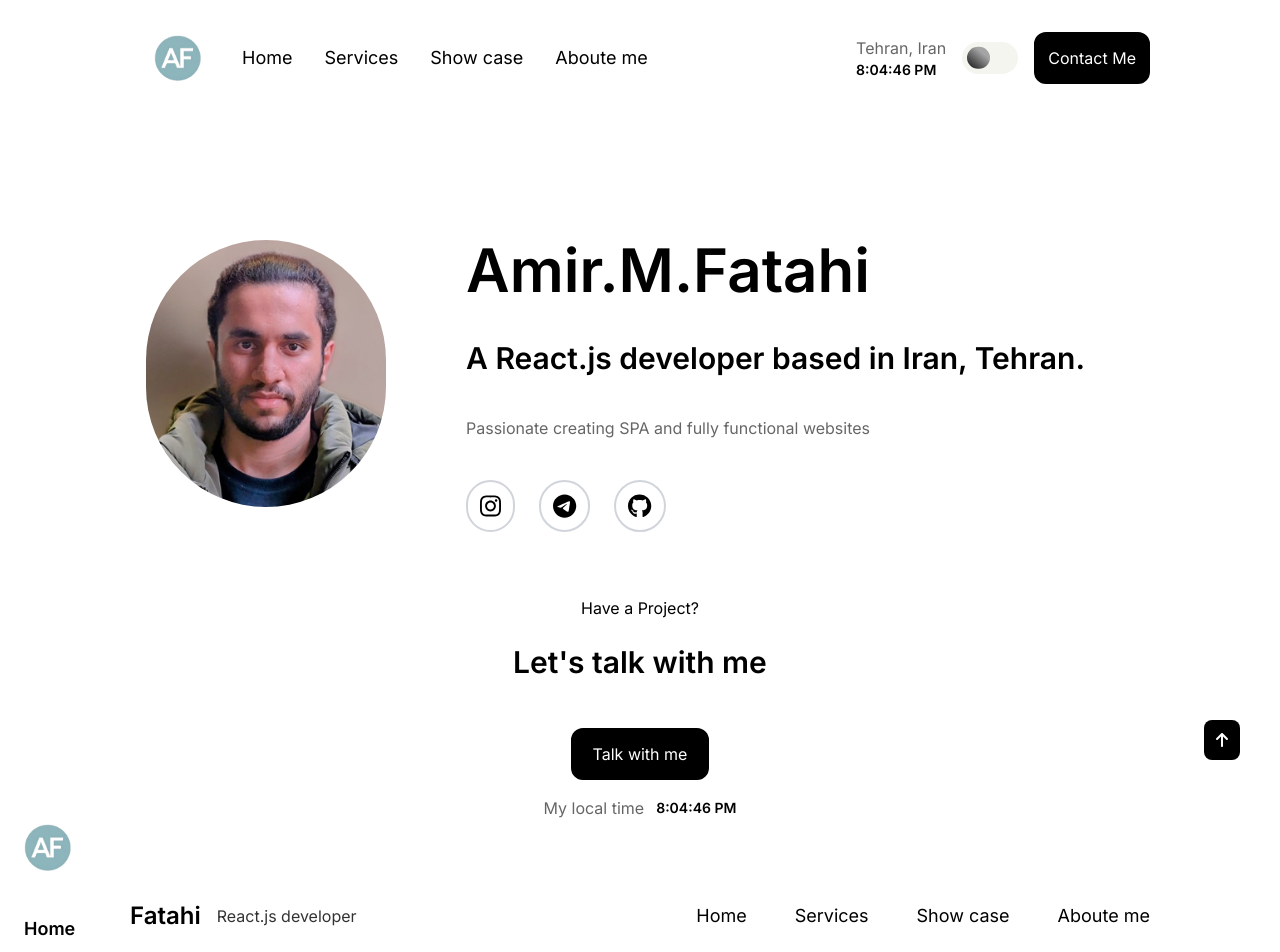
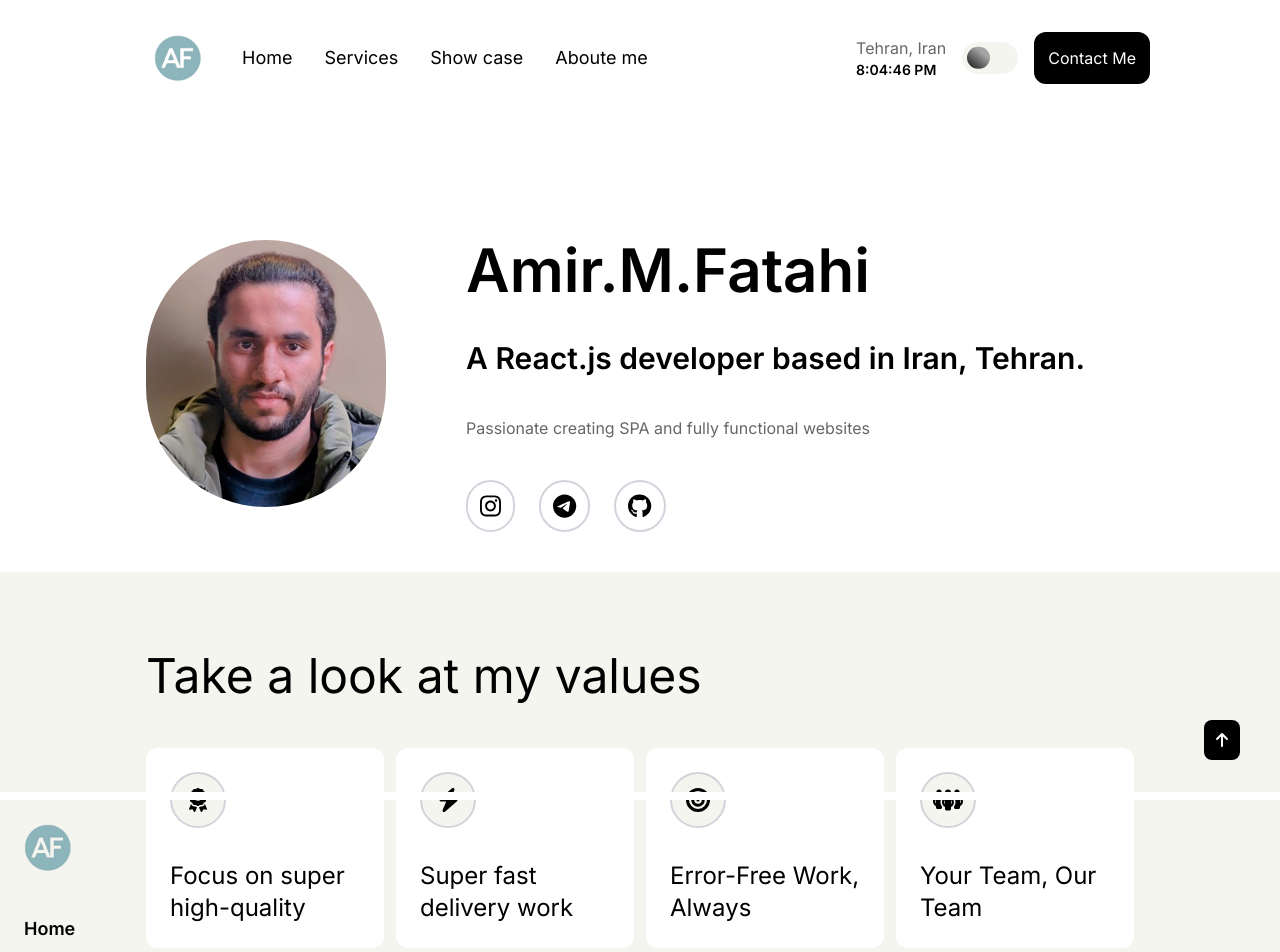
Before and after one commit to Amirmfth/Amirmfth-website, a React (Vite) app: page /about-me in a window 1280 px wide. Shown: the top 952 px of the page. Built offline with nearby package versions, Linux system fonts and the light colour scheme.

Commit message:
added values section to about me page

```diff
--- a/src/pages/about-me-page/AboutMePage.jsx
+++ b/src/pages/about-me-page/AboutMePage.jsx
@@ -1,5 +1,6 @@
 import { useEffect } from 'react'
 import Hero from './components/Hero';
+import Values from './components/Values';
 
 function AboutMePage() {
     useEffect(() => {
@@ -8,6 +9,7 @@ function AboutMePage() {
   return (
     <div className='pt-32 md:pt-60'>
       <Hero />
+      <Values />
     </div>
   )
 }
--- a/src/pages/about-me-page/components/Hero.jsx
+++ b/src/pages/about-me-page/components/Hero.jsx
@@ -11,7 +11,7 @@ function Hero() {
       {/* Hero container */}
       <div
         data-aos="fade-up"
-        className="max-w-screen-lg flex flex-col items-start mx-auto px-4 space-y-12 md:flex-row md:space-y-0 md:space-x-20 "
+        className="max-w-screen-lg flex flex-col items-start mx-auto pb-10 px-4 space-y-12 md:flex-row md:space-y-0 md:space-x-20 "
       >
         {/* Profile Image */}
         <div className="flex items-center justify-center">
--- /dev/null
+++ b/src/pages/about-me-page/components/Values.jsx
@@ -0,0 +1,55 @@
+import { faAward, faBolt, faBullseye, faPeopleGroup } from "@fortawesome/free-solid-svg-icons"
+import { FontAwesomeIcon } from "@fortawesome/react-fontawesome"
+
+function Values() {
+  return (
+    <section className="bg-light-gray dark:bg-dark-gray">
+        {/* Values container */}
+        <div className="max-w-screen-lg flex flex-col items-start mx-auto px-4 space-y-12 py-20">
+            {/* Header */}
+            <h2 className="text-2xl md:text-5xl">Take a look at my values</h2>
+            {/* Values container */}
+            <div className="w-full flex flex-col space-y-3 md:flex-row md:space-y-0 md:space-x-3">
+                {/* Value 1 */}
+                <div data-aos="fade-up" className="flex flex-col space-y-8 p-6 rounded-xl bg-white md:w-1/4 dark:bg-black">
+                    {/* Icon */}
+                    <div className="w-14 h-14  flex py-4 px-5 items-center justify-center border-2 border-gray-300 rounded-full text-black bg-light-gray dark:bg-dark-gray dark:text-white">
+                        <FontAwesomeIcon size="xl" icon={faAward}/>
+                    </div>
+                    {/* Text */}
+                    <h2 className="text-2xl">Focus on super high-quality</h2>
+                </div>
+                {/* Value 2 */}
+                <div data-aos="fade-up" className="flex flex-col space-y-8 p-6 rounded-xl bg-white md:w-1/4 dark:bg-black">
+                    {/* Icon */}
+                    <div className="w-14 h-14  flex py-4 px-5 items-center justify-center border-2 border-gray-300 rounded-full text-black bg-light-gray dark:bg-dark-gray dark:text-white">
+                        <FontAwesomeIcon size="xl" icon={faBolt}/>
+                    </div>
+                    {/* Text */}
+                    <h2 className="text-2xl">Super fast delivery work</h2>
+                </div>
+                {/* Value 3 */}
+                <div data-aos="fade-up" className="flex flex-col space-y-8 p-6 rounded-xl bg-white md:w-1/4 dark:bg-black">
+                    {/* Icon */}
+                    <div className="w-14 h-14  flex py-4 px-5 items-center justify-center border-2 border-gray-300 rounded-full text-black bg-light-gray dark:bg-dark-gray dark:text-white">
+                        <FontAwesomeIcon size="xl" icon={faBullseye}/>
+                    </div>
+                    {/* Text */}
+                    <h2 className="text-2xl">Error-Free Work, Always</h2>
+                </div>
+                {/* Value 4 */}
+                <div data-aos="fade-up" className="flex flex-col space-y-8 p-6 rounded-xl bg-white md:w-1/4 dark:bg-black">
+                    {/* Icon */}
+                    <div className="w-14 h-14 flex py-4 px-5 items-center justify-center border-2 border-gray-300 rounded-full text-black bg-light-gray dark:bg-dark-gray dark:text-white">
+                        <FontAwesomeIcon size="xl" icon={faPeopleGroup}/>
+                    </div>
+                    {/* Text */}
+                    <h2 className="text-2xl">Your Team, Our Team</h2>
+                </div>
+            </div>
+        </div>
+    </section>
+  )
+}
+
+export default Values
```
